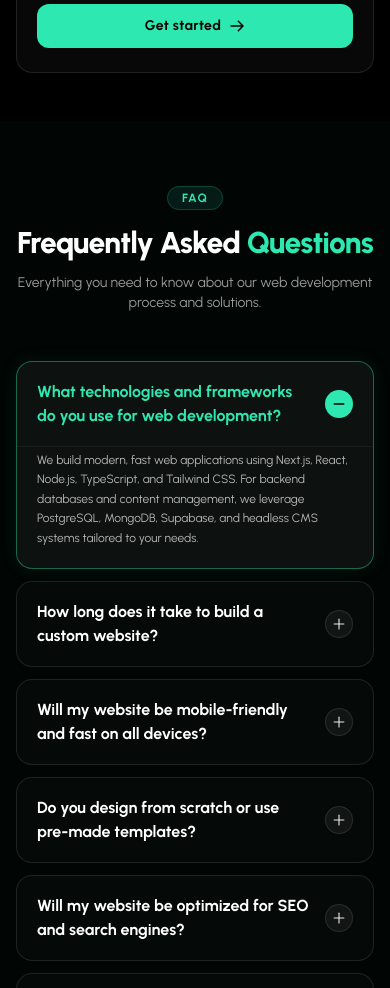
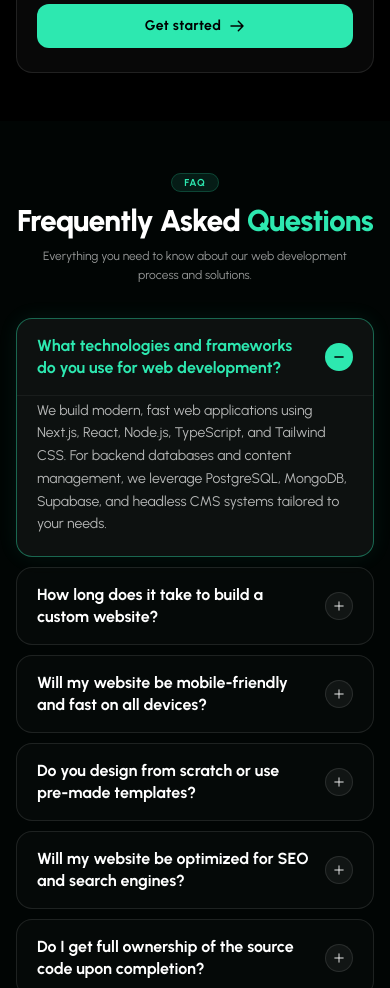
Before and after one commit to afterrender1/devkarnelweb, a Next.js app: page / in a window 390 px wide. Shown: the part 2860-3848 px from the top of the page. Built offline with nearby package versions, Linux system fonts and the light colour scheme.

Commit message:
Update FAQ.jsx

```diff
--- a/app/components/FAQ.jsx
+++ b/app/components/FAQ.jsx
@@ -57,24 +57,24 @@ export default function FAQ() {
   return (
     <section
       id="faq"
-      className={`relative w-full py-16 sm:py-24 px-4 sm:px-6 lg:px-8 bg-[#010504] text-white ${urbanist.className}`}
+      className={`relative w-full py-10 xs:py-12 sm:py-24 px-3.5 xs:px-4 sm:px-6 lg:px-8 bg-[#010504] text-white ${urbanist.className}`}
     >
       <div className="max-w-4xl mx-auto">
         {/* Header */}
-        <div className="text-center max-w-2xl mx-auto mb-12 sm:mb-16">
-          <span className="text-[#2de8b0] text-xs sm:text-sm font-bold uppercase tracking-widest px-3.5 py-1 rounded-full bg-[#2de8b0]/10 border border-[#2de8b0]/20">
+        <div className="text-center max-w-2xl mx-auto mb-8 sm:mb-16">
+          <span className="text-[#2de8b0] text-[10px] sm:text-sm font-bold uppercase tracking-widest px-3 py-0.5 sm:px-3.5 sm:py-1 rounded-full bg-[#2de8b0]/10 border border-[#2de8b0]/20">
             FAQ
           </span>
-          <h2 className="mt-4 text-3xl sm:text-5xl font-extrabold tracking-tight text-white">
+          <h2 className="mt-2.5 sm:mt-4 text-2xl min-[360px]:text-3xl sm:text-5xl font-extrabold tracking-tight text-white">
             Frequently Asked <span className="text-[#2de8b0]">Questions</span>
           </h2>
-          <p className="mt-3 text-sm sm:text-base text-white/60">
+          <p className="mt-2 sm:mt-3 text-xs sm:text-base text-white/60 leading-relaxed px-2">
             Everything you need to know about our web development process and solutions.
           </p>
         </div>
 
         {/* Simple Accordion List */}
-        <div className="space-y-3 sm:space-y-4">
+        <div className="space-y-2.5 sm:space-y-4">
           {FAQ_ITEMS.map((faq, index) => {
             const isOpen = openIndex === index;
 
@@ -91,10 +91,10 @@ export default function FAQ() {
                   type="button"
                   onClick={() => toggleItem(index)}
                   suppressHydrationWarning
-                  className="w-full px-5 sm:px-6 py-4.5 sm:py-5 flex items-center justify-between text-left gap-4 cursor-pointer"
+                  className="w-full px-4 xs:px-5 sm:px-6 py-3.5 xs:py-4 sm:py-5 flex items-center justify-between text-left gap-3 sm:gap-4 cursor-pointer"
                 >
                   <span
-                    className={`text-base sm:text-lg font-bold transition-colors ${
+                    className={`text-sm xs:text-base sm:text-lg font-bold leading-snug sm:leading-normal transition-colors ${
                       isOpen ? "text-[#2de8b0]" : "text-white"
                     }`}
                   >
@@ -102,22 +102,22 @@ export default function FAQ() {
                   </span>
 
                   <span
-                    className={`w-7 h-7 sm:w-8 sm:h-8 rounded-full flex items-center justify-center shrink-0 transition-all duration-200 ${
+                    className={`w-6 h-6 xs:w-7 xs:h-7 sm:w-8 sm:h-8 rounded-full flex items-center justify-center shrink-0 transition-all duration-200 ${
                       isOpen
                         ? "bg-[#2de8b0] text-black"
                         : "bg-white/5 text-white/60 border border-white/10"
                     }`}
                   >
                     {isOpen ? (
-                      <Minus className="w-4 h-4" strokeWidth={2.5} />
+                      <Minus className="w-3.5 h-3.5 sm:w-4 sm:h-4" strokeWidth={2.5} />
                     ) : (
-                      <Plus className="w-4 h-4" strokeWidth={2.5} />
+                      <Plus className="w-3.5 h-3.5 sm:w-4 sm:h-4" strokeWidth={2.5} />
                     )}
                   </span>
                 </button>
 
                 {isOpen && (
-                  <div className="px-5 sm:px-6 pb-5 sm:pb-6 pt-1 text-xs sm:text-sm md:text-base text-white/70 leading-relaxed border-t border-white/5">
+                  <div className="px-4 xs:px-5 sm:px-6 pb-4 xs:pb-5 sm:pb-6 pt-1 text-xs xs:text-sm md:text-base text-white/70 leading-relaxed border-t border-white/5">
                     {faq.answer}
                   </div>
                 )}
```
